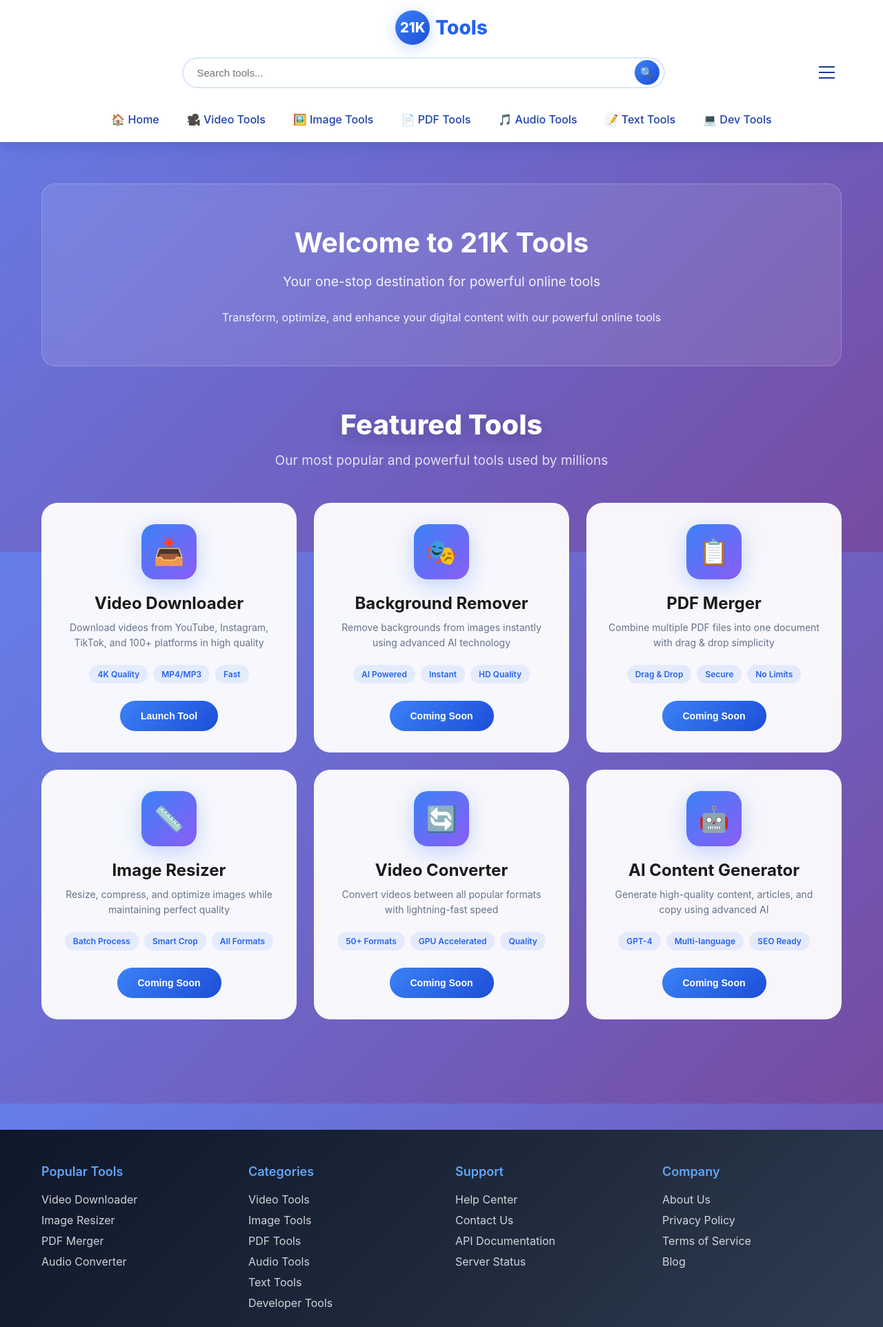
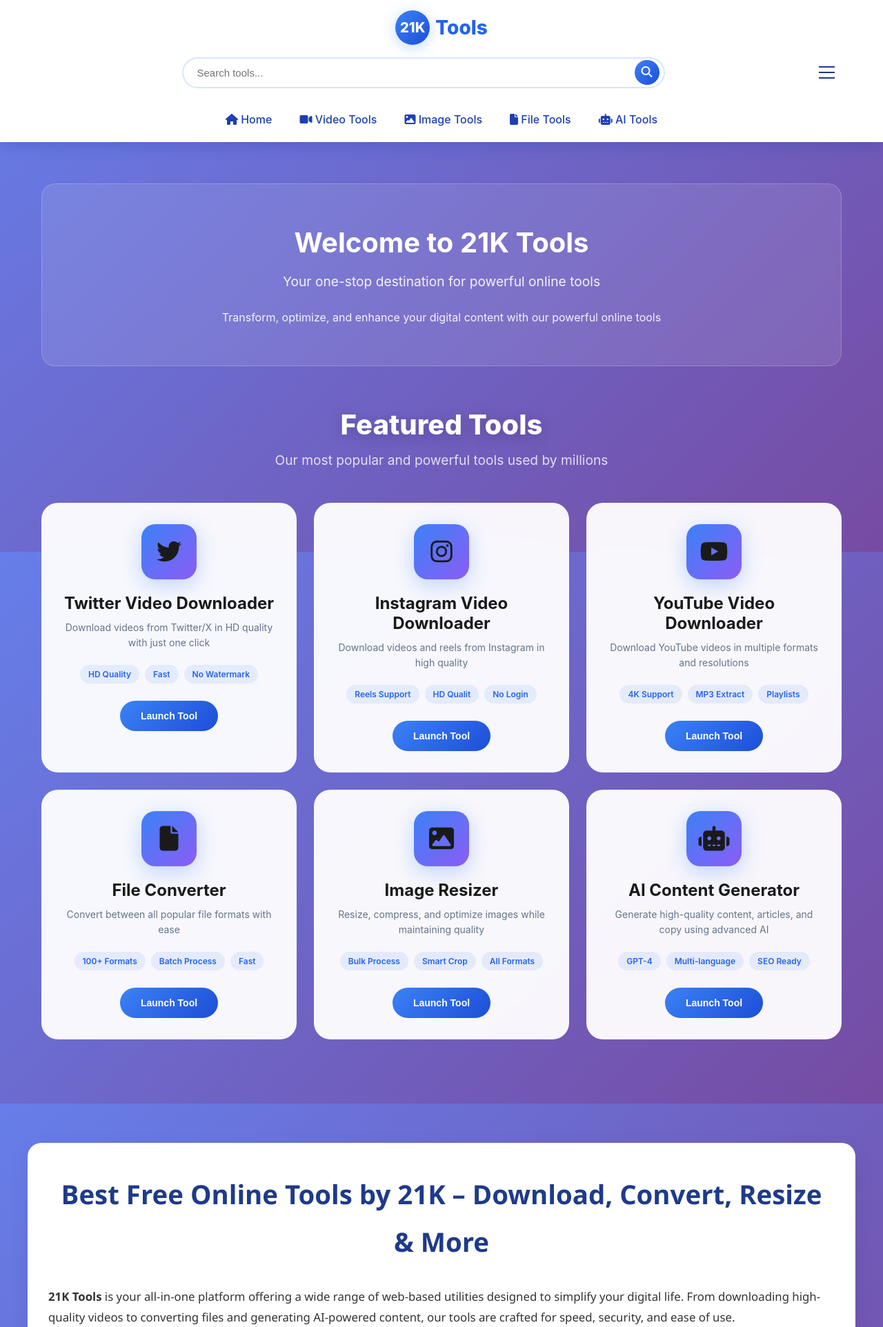
Before and after one commit to alwaysnithish/21ktools, a Django app: page / in a window 1280 px wide. Shown: the top 1924 px of the page at 69% size. Run offline with Django 5.2, Linux system fonts and the light colour scheme; parts of the project's set-up code (start-up, migrations or seed data) failed here and were passed over; some libraries are stand-ins or nearby versions.

Commit message:
Add files via upload

```diff
--- a/Templates/home.html
+++ b/Templates/home.html
@@ -1,11 +1,12 @@
 <!DOCTYPE html>
 <html lang="en">
 <head>
-  {% load static %}  <!-- Load static files -->
-    <link rel="icon" type="image/x-icon" href="{% static '21k.png' %}">
   <meta charset="UTF-8" />
   <meta name="viewport" content="width=device-width, initial-scale=1.0" />
-  <title>21K Tools - Powerful Online Utility Tools </title>
+  <!-- SEO Title and Meta Description -->
+  <title>21K Tools – Free Online Video Downloader, File Converter & AI</title>
+  <meta name="description" content="Download HD videos from YouTube, Twitter & Instagram, convert files, resize images, and create AI content — all free with 21K Tools. No sign-up needed.">
+  <link href="https://cdnjs.cloudflare.com/ajax/libs/font-awesome/6.4.0/css/all.min.css" rel="stylesheet">
   <style>
     * {
       margin: 0;
@@ -487,8 +488,101 @@
         min-width: 150px;
       }
     }
+
+    .tools-description-container {
+    max-width: 1200px;
+    margin: 50px auto;
+    padding: 40px 30px;
+    background-color: #ffffff;
+    border-radius: 20px;
+    box-shadow: 0 10px 30px rgba(0, 0, 0, 0.08);
+    font-family: 'Segoe UI', sans-serif;
+    color: #1a1a1a;
+    line-height: 1.8;
+    font-size: 1.05rem;
+    }
+
+    .tools-description-container h2 {
+    font-size: 2.4rem;
+    font-weight: 800;
+    text-align: center;
+    margin-bottom: 30px;
+    color: #1e3a8a;
+    }
+
+    .tools-description-container h3 {
+    font-size: 1.6rem;
+    font-weight: 700;
+    margin-top: 30px;
+    margin-bottom: 10px;
+    color: #2563eb;
+    }
+
+    .tools-description-container p {
+    margin-bottom: 15px;
+    color: #333;
+    }
+
+    .tools-description-container ul {
+    margin-left: 20px;
+    margin-bottom: 25px;
+    }
+
+    .tools-description-container ul li {
+    margin-bottom: 8px;
+    list-style-type: disc;
+    }
+
+    .tools-description-container a {
+    color: #2563eb;
+    text-decoration: none;
+    }
+
+    .tools-description-container a:hover {
+    text-decoration: underline;
+    }
+
+    /* Responsive styles */
+    @media (max-width: 768px) {
+    .tools-description-container {
+    padding: 25px 20px;
+    font-size: 1rem;
+    }
+
+    .tools-description-container h2 {
+    font-size: 2rem;
+    }
+
+    .tools-description-container h3 {
+    font-size: 1.3rem;
+    }
+    }
+
+    @media (max-width: 480px) {
+    .tools-description-container {
+    padding: 20px 15px;
+    font-size: 0.95rem;
+    margin:15px 15px;
+    }
+
+    .tools-description-container h2 {
+    font-size: 1.6rem;
+    }
+
+    .tools-description-container h3 {
+    font-size: 1.2rem;
+    }
+    }
   </style>
 </head>
+<script type="application/ld+json">
+{
+  "@context": "https://schema.org",
+  "@type": "WebSite",
+  "name": "21K Tools",
+  "url": "https://21k.tools/"
+}
+</script>
 <body>
 
 <header class="header">
@@ -503,7 +597,7 @@
     <div class="header-actions-container">
       <div class="search-box">
         <input type="text" class="search-input" placeholder="Search tools...">
-        <button class="search-btn">🔍</button>
+        <button class="search-btn"><i class="fas fa-search"></i></button>
       </div>
       <div class="mobileToggle" id="mobileToggle">
         <div class="bar1"></div>
@@ -514,24 +608,20 @@
 
     <nav class="header-nav">
       <div class="nav-menu">
-        <a href="https://21k.tools" class="nav-link">🏠 Home</a>
-        <a href="https://video.21k.tools" class="nav-link">🎥 Video Tools</a>
-        <a href="https://image.21k.tools" class="nav-link">🖼️ Image Tools</a>
-        <a href="https://pdf.21k.tools" class="nav-link">📄 PDF Tools</a>
-        <a href="https://audio.21k.tools" class="nav-link">🎵 Audio Tools</a>
-        <a href="https://text.21k.tools" class="nav-link">📝 Text Tools</a>
-        <a href="https://dev.21k.tools" class="nav-link">💻 Dev Tools</a>
+        <a href="https://21k.tools" class="nav-link"><i class="fas fa-home"></i> Home</a>
+        <a href="https://video.21k.tools" class="nav-link"><i class="fas fa-video"></i> Video Tools</a>
+        <a href="https://image.21k.tools" class="nav-link"><i class="fas fa-image"></i> Image Tools</a>
+        <a href="https://file.21k.tools" class="nav-link"><i class="fas fa-file"></i> File Tools</a>
+        <a href="https://ai.21k.tools" class="nav-link"><i class="fas fa-robot"></i> AI Tools</a>
       </div>
     </nav>
 
     <div class="mobile-panel" id="mobilePanel">
-      <a href="https://21k.tools" class="nav-link">🏠 Home</a>
-      <a href="https://video.21k.tools" class="nav-link">🎥 Video Tools</a>
-      <a href="https://image.21k.tools" class="nav-link">🖼️ Image Tools</a>
-      <a href="https://pdf.21k.tools" class="nav-link">📄 PDF Tools</a>
-      <a href="https://audio.21k.tools" class="nav-link">🎵 Audio Tools</a>
-      <a href="https://text.21k.tools" class="nav-link">📝 Text Tools</a>
-      <a href="https://dev.21k.tools" class="nav-link">💻 Dev Tools</a>
+      <a href="https://21k.tools" class="nav-link"><i class="fas fa-home"></i> Home</a>
+      <a href="https://video.21k.tools" class="nav-link"><i class="fas fa-video"></i> Video Tools</a>
+      <a href="https://image.21k.tools" class="nav-link"><i class="fas fa-image"></i> Image Tools</a>
+      <a href="https://file.21k.tools" class="nav-link"><i class="fas fa-file"></i> File Tools</a>
+      <a href="https://ai.21k.tools" class="nav-link"><i class="fas fa-robot"></i> AI Tools</a>
     </div>
   </div>
 </header>
@@ -548,68 +638,68 @@
   <p class="section-subtitle">Our most popular and powerful tools used by millions</p>
   </div>
   <div class="tools-grid">
-    <div class="tool-app" onclick="window.open('/download', '_blank')">
-      <div class="app-icon">📥</div>
-      <h3 class="app-title">Video Downloader</h3>
-      <p class="app-description">Download videos from YouTube, Instagram, TikTok, and 100+ platforms in high quality</p>
+    <div class="tool-app" onclick="window.open('https://twitter.21k.tools', '_blank')">
+      <div class="app-icon"><i class="fab fa-twitter"></i></div>
+      <h3 class="app-title">Twitter Video Downloader</h3>
+      <p class="app-description">Download videos from Twitter/X in HD quality with just one click</p>
       <div class="app-features">
-        <span class="feature-badge">4K Quality</span>
-        <span class="feature-badge">MP4/MP3</span>
+        <span class="feature-badge">HD Quality</span>
+        <span class="feature-badge">Fast</span>
+        <span class="feature-badge">No Watermark</span>
+      </div>
+      <button class="app-button">Launch Tool</button>
+    </div>
+
+    <div class="tool-app" onclick="window.open('https://instagram.21k.tools', '_blank')">
+      <div class="app-icon"><i class="fab fa-instagram"></i></div>
+      <h3 class="app-title">Instagram Video Downloader</h3>
+      <p class="app-description">Download videos and reels from Instagram in high quality</p>
+      <div class="app-features">
+        <span class="feature-badge">Reels Support</span>
+        <span class="feature-badge">HD Qualit</span>
+        <span class="feature-badge">No Login</span>
+      </div>
+      <button class="app-button">Launch Tool</button>
+    </div>
+
+    <div class="tool-app" onclick="window.open('https://youtube.21k.tools', '_blank')">
+      <div class="app-icon"><i class="fab fa-youtube"></i></div>
+      <h3 class="app-title">YouTube Video Downloader</h3>
+      <p class="app-description">Download YouTube videos in multiple formats and resolutions</p>
+      <div class="app-features">
+        <span class="feature-badge">4K Support</span>
+        <span class="feature-badge">MP3 Extract</span>
+        <span class="feature-badge">Playlists</span>
+      </div>
+      <button class="app-button">Launch Tool</button>
+    </div>
+
+    <div class="tool-app" onclick="window.open('https://fileconverter.21k.tools', '_blank')">
+      <div class="app-icon"><i class="fas fa-file"></i></div>
+      <h3 class="app-title">File Converter</h3>
+      <p class="app-description">Convert between all popular file formats with ease</p>
+      <div class="app-features">
+        <span class="feature-badge">100+ Formats</span>
+        <span class="feature-badge">Batch Process</span>
         <span class="feature-badge">Fast</span>
       </div>
       <button class="app-button">Launch Tool</button>
     </div>
 
-    <div class="tool-app" onclick="window.open('', '_blank')">
-      <div class="app-icon">🎭</div>
-      <h3 class="app-title">Background Remover</h3>
-      <p class="app-description">Remove backgrounds from images instantly using advanced AI technology</p>
+    <div class="tool-app" onclick="window.open('https://imageresizer.21k.tools', '_blank')">
+      <div class="app-icon"><i class="fas fa-image"></i></div>
+      <h3 class="app-title">Image Resizer</h3>
+      <p class="app-description">Resize, compress, and optimize images while maintaining quality</p>
       <div class="app-features">
-        <span class="feature-badge">AI Powered</span>
-        <span class="feature-badge">Instant</span>
-        <span class="feature-badge">HD Quality</span>
-      </div>
-      <button class="app-button">Coming Soon</button>
-    </div>
-
-    <div class="tool-app" onclick="window.open('/', '_blank')">
-      <div class="app-icon">📋</div>
-      <h3 class="app-title">PDF Merger</h3>
-      <p class="app-description">Combine multiple PDF files into one document with drag & drop simplicity</p>
-      <div class="app-features">
-        <span class="feature-badge">Drag & Drop</span>
-        <span class="feature-badge">Secure</span>
-        <span class="feature-badge">No Limits</span>
-      </div>
-      <button class="app-button">Coming Soon</button>
-    </div>
-
-    <div class="tool-app" onclick="window.open('/', '_blank')">
-      <div class="app-icon">📏</div>
-      <h3 class="app-title">Image Resizer</h3>
-      <p class="app-description">Resize, compress, and optimize images while maintaining perfect quality</p>
-      <div class="app-features">
-        <span class="feature-badge">Batch Process</span>
+        <span class="feature-badge">Bulk Process</span>
         <span class="feature-badge">Smart Crop</span>
         <span class="feature-badge">All Formats</span>
       </div>
-      <button class="app-button">Coming Soon</button>
+      <button class="app-button">Launch Tool</button>
     </div>
 
-    <div class="tool-app" onclick="window.open('/', '_blank')">
-      <div class="app-icon">🔄</div>
-      <h3 class="app-title">Video Converter</h3>
-      <p class="app-description">Convert videos between all popular formats with lightning-fast speed</p>
-      <div class="app-features">
-        <span class="feature-badge">50+ Formats</span>
-        <span class="feature-badge">GPU Accelerated</span>
-        <span class="feature-badge">Quality</span>
-      </div>
-      <button class="app-button">Coming Soon</button>
-    </div>
-
-    <div class="tool-app" onclick="window.open('/', '_blank')">
-      <div class="app-icon">🤖</div>
+    <div class="tool-app" onclick="window.open('https://ai.21k.tools', '_blank')">
+      <div class="app-icon"><i class="fas fa-robot"></i></div>
       <h3 class="app-title">AI Content Generator</h3>
       <p class="app-description">Generate high-quality content, articles, and copy using advanced AI</p>
       <div class="app-features">
@@ -617,10 +707,90 @@
         <span class="feature-badge">Multi-language</span>
         <span class="feature-badge">SEO Ready</span>
       </div>
-      <button class="app-button">Coming Soon</button>
+      <button class="app-button">Launch Tool</button>
     </div>
   </div>
 </main>
+<section class="tools-description-container">
+  <h2>Best Free Online Tools by 21K – Download, Convert, Resize & More</h2>
+
+  <p>
+    <strong>21K Tools</strong> is your all-in-one platform offering a wide range of web-based utilities designed to simplify your digital life. From downloading high-quality videos to converting files and generating AI-powered content, our tools are crafted for speed, security, and ease of use.
+  </p>
+
+  <h3>1. Twitter Video Downloader</h3>
+  <p>
+    Download any video from Twitter/X in high definition with our <strong>free Twitter video downloader</strong>. Perfect for saving viral clips, educational content, or news updates.
+  </p>
+  <ul>
+    <li>Supports MP4 and HD formats</li>
+    <li>Fast, one-click downloading</li>
+    <li>Safe and watermark-free</li>
+  </ul>
+
+  <h3>2. Instagram Video Downloader</h3>
+  <p>
+    Save Instagram Reels, stories, and posts instantly using our <strong>Instagram downloader tool</strong>. It’s secure, fast, and requires no login.
+  </p>
+  <ul>
+    <li>Supports Reels, Stories, and Videos</li>
+    <li>Full HD downloads</li>
+    <li>No login required</li>
+  </ul>
+
+  <h3>3. YouTube Video Downloader (4K + MP3)</h3>
+  <p>
+    Download YouTube videos in ultra HD and convert them to audio using our <strong>YouTube downloader and MP3 converter</strong>. Ideal for offline use and content archiving.
+  </p>
+  <ul>
+    <li>Download in 4K, Full HD, or MP3 formats</li>
+    <li>Extract high-quality audio</li>
+    <li>Download full playlists</li>
+  </ul>
+
+  <h3>4. Universal File Converter</h3>
+  <p>
+    Our <strong>free file converter tool</strong> handles over 100+ formats and supports batch processing for fast results.
+  </p>
+  <ul>
+    <li>Converts PDFs, DOCs, JPGs, MP4s, and more</li>
+    <li>Batch file conversion supported</li>
+    <li>Fast and reliable</li>
+  </ul>
+
+  <h3>5. Online Image Resizer & Optimizer</h3>
+  <p>
+    Compress, resize, and optimize your images without losing quality. Great for blogs, websites, and e-commerce use.
+  </p>
+  <ul>
+    <li>Supports all image formats</li>
+    <li>Bulk processing</li>
+    <li>Smart crop & maintain aspect ratio</li>
+  </ul>
+
+  <h3>6. AI Content Generator Powered by GPT</h3>
+  <p>
+    Create articles, SEO-friendly content, and ad copy with our <strong>AI writing tool</strong>. Backed by GPT-4 technology.
+  </p>
+  <ul>
+    <li>Multi-language support</li>
+    <li>SEO-ready text generation</li>
+    <li>Fast and creative content output</li>
+  </ul>
+
+  <h3>Why Choose 21K Tools?</h3>
+  <ul>
+    <li><strong>Free to use</strong> with no hidden charges</li>
+    <li><strong>Browser-based</strong> – works on all devices</li>
+    <li><strong>Secure and private</strong> – no data collection</li>
+    <li><strong>High performance</strong> tools, optimized for speed</li>
+    <li><strong>All-in-one platform</strong> for multiple utilities</li>
+  </ul>
+
+  <p>
+    Bookmark <a href="https://21k.tools" target="_blank">21K.Tools</a> today and simplify your online tasks with smart, free tools built for everyone.
+  </p>
+</section>
 
 <footer class="footer">
   <div class="footer-container">
@@ -628,62 +798,51 @@
       <div class="footer-section">
         <h3>Popular Tools</h3>
         <ul class="footer-links">
-          <li><a href="https://video.21k.tools/downloader">Video Downloader</a></li>
-          <li><a href="https://image.21k.tools/resize">Image Resizer</a></li>
-          <li><a href="https://pdf.21k.tools/merge">PDF Merger</a></li>
-          <li><a href="https://audio.21k.tools/converter">Audio Converter</a></li>
+          <li><a href="https://twitter.21k.tools"><i class="fab fa-twitter"></i> Twitter Video Downloader</a></li>
+          <li><a href="https://instagram.21k.tools"><i class="fab fa-instagram"></i> Instagram Video Downloader</a></li>
+          <li><a href="https://youtube.21k.tools"><i class="fab fa-youtube"></i> YouTube Video Downloader</a></li>
+          <li><a href="https://imageresizer.21k.tools"><i class="fas fa-image"></i> Image Resizer</a></li>
+          <li><a href="https://fileconverter.21k.tools"><i class="fas fa-file"></i> File Converter</a></li>
+          <li><a href="https://ai.21k.tools"><i class="fas fa-robot"></i> Chat with AI </a></li>
+
         </ul>
       </div>
       <div class="footer-section">
         <h3>Categories</h3>
         <ul class="footer-links">
-          <li><a href="https://video.21k.tools">Video Tools</a></li>
-          <li><a href="https://image.21k.tools">Image Tools</a></li>
-          <li><a href="https://pdf.21k.tools">PDF Tools</a></li>
-          <li><a href="https://audio.21k.tools">Audio Tools</a></li>
-          <li><a href="https://text.21k.tools">Text Tools</a></li>
-          <li><a href="https://dev.21k.tools">Developer Tools</a></li>
+          <li><a href="https://video.21k.tools"><i class="fas fa-video"></i> Video Tools</a></li>
+          <li><a href="https://image.21k.tools"><i class="fas fa-image"></i> Image Tools</a></li>
+          <li><a href="https://file.21k.tools"><i class="fas fa-file"></i> File Tools</a></li>
+          <li><a href="https://ai.21k.tools"><i class="fas fa-robot"></i> AI Tools</a></li>
         </ul>
       </div>
       <div class="footer-section">
         <h3>Support</h3>
         <ul class="footer-links">
-          <li><a href="/help">Help Center</a></li>
-          <li><a href="/contact">Contact Us</a></li>
-          <li><a href="/api">API Documentation</a></li>
-          <li><a href="/status">Server Status</a></li>
-        </ul>
+          <li><a href="/help"><i class="fas fa-question-circle"></i> Help Center</a></li>
+          <li><a href="/contact"><i class="fas fa-envelope"></i> Contact Us</a></li>
+          </ul>
       </div>
       <div class="footer-section">
         <h3>Company</h3>
         <ul class="footer-links">
-          <li><a href="/about">About Us</a></li>
-          <li><a href="/privacy">Privacy Policy</a></li>
-          <li><a href="/terms">Terms of Service</a></li>
-          <li><a href="/blog">Blog</a></li>
+          <li><a href="/about"><i class="fas fa-info-circle"></i> About Us</a></li>
+          <li><a href="/privacypolicy"><i class="fas fa-shield-alt"></i> Privacy Policy</a></li>
+          <li><a href="/termsandconditions"><i class="fas fa-file-contract"></i> Terms and Conditions</a></li>
+          <li><a href="/blog"><i class="fas fa-blog"></i> Blog</a></li>
         </ul>
       </div>
     </div>
     <div class="footer-bottom">
       <div class="footer-brand">
         <div class="footer-brand-icon">21K</div>
-        <span></span>&copy; 2025 21K Tools. All rights reserved.</span>
+        <span>&copy; 2025 21K Tools. All rights reserved.</span>
       </div>
-          <link rel="stylesheet" href="https://cdnjs.cloudflare.com/ajax/libs/font-awesome/6.0.0/css/all.min.css">
-    <script src="https://cdn.jsdelivr.net/npm/bootstrap@5.3.3/dist/js/bootstrap.bundle.min.js"></script>
-    <div class="social-links">
-  <a href="#" class="social-link" title="Twitter/X">
-    <i class="fab fa-twitter" aria-hidden="true"></i>
-  </a>
-  <a href="#" class="social-link" title="YouTube">
-    <i class="fab fa-youtube" aria-hidden="true"></i>
-  </a>
-  <a href="#" class="social-link" title="LinkedIn">
-    <i class="fab fa-facebook" aria-hidden="true"></i>
-  </a>
-  <a href="#" class="social-link" title="Instagram">
-    <i class="fab fa-instagram" aria-hidden="true"></i>
-  </a>
+      <div class="social-links">
+        <a href="https://x.com/@21ktools" class="social-link" title="Twitter"><i class="fab fa-twitter"></i></a>
+        <a href="https://instagram.com/@21k.tools" class="social-link" title="Instagram"><i class="fab fa-instagram"></i></a>
+        <a href="https://youtube.com/@21ktools" class="social-link" title="YouTube"><i class="fab fa-youtube"></i></a>
+        <a href="#" class="social-link" title="Facebook"><i class="fab fa-facebook"></i></a>
       </div>
     </div>
   </div>
```
